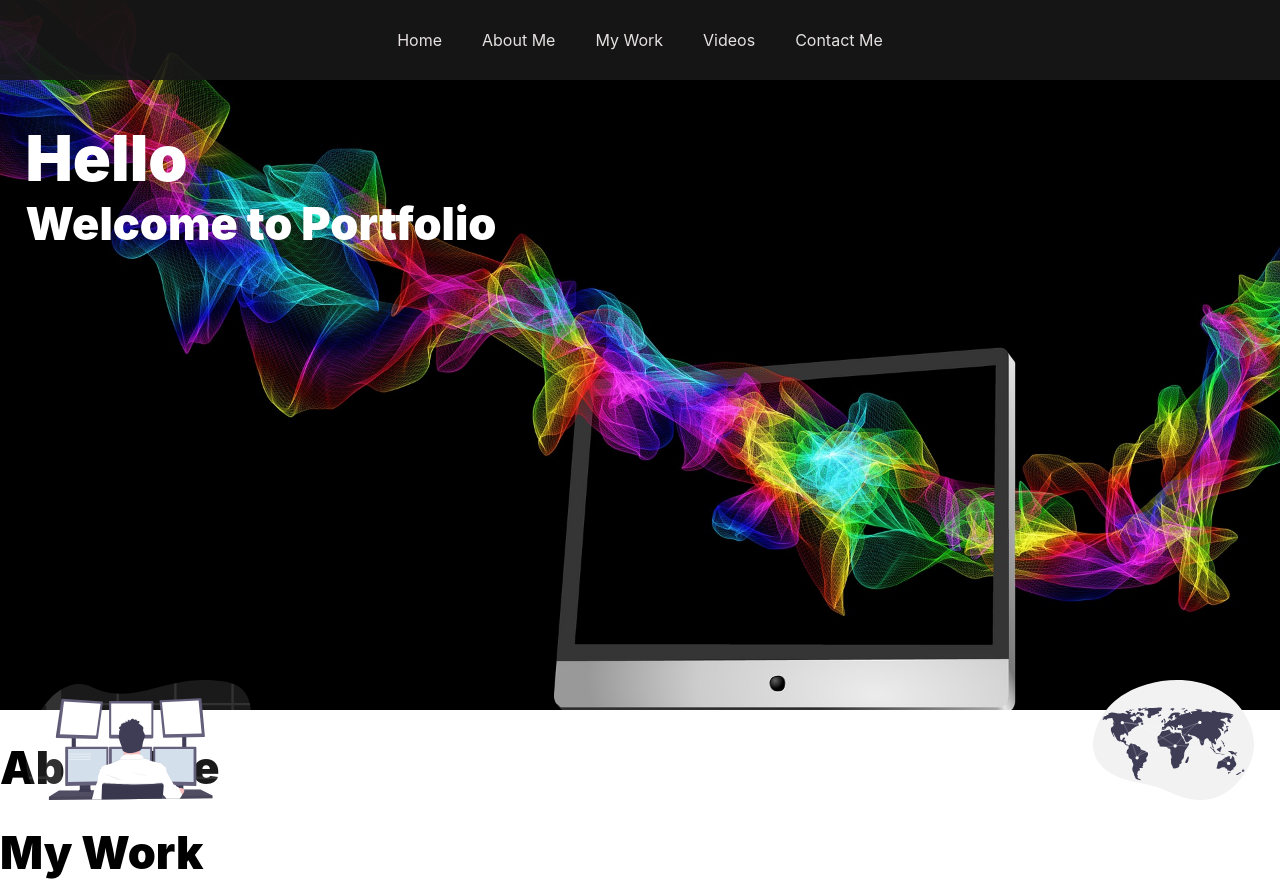
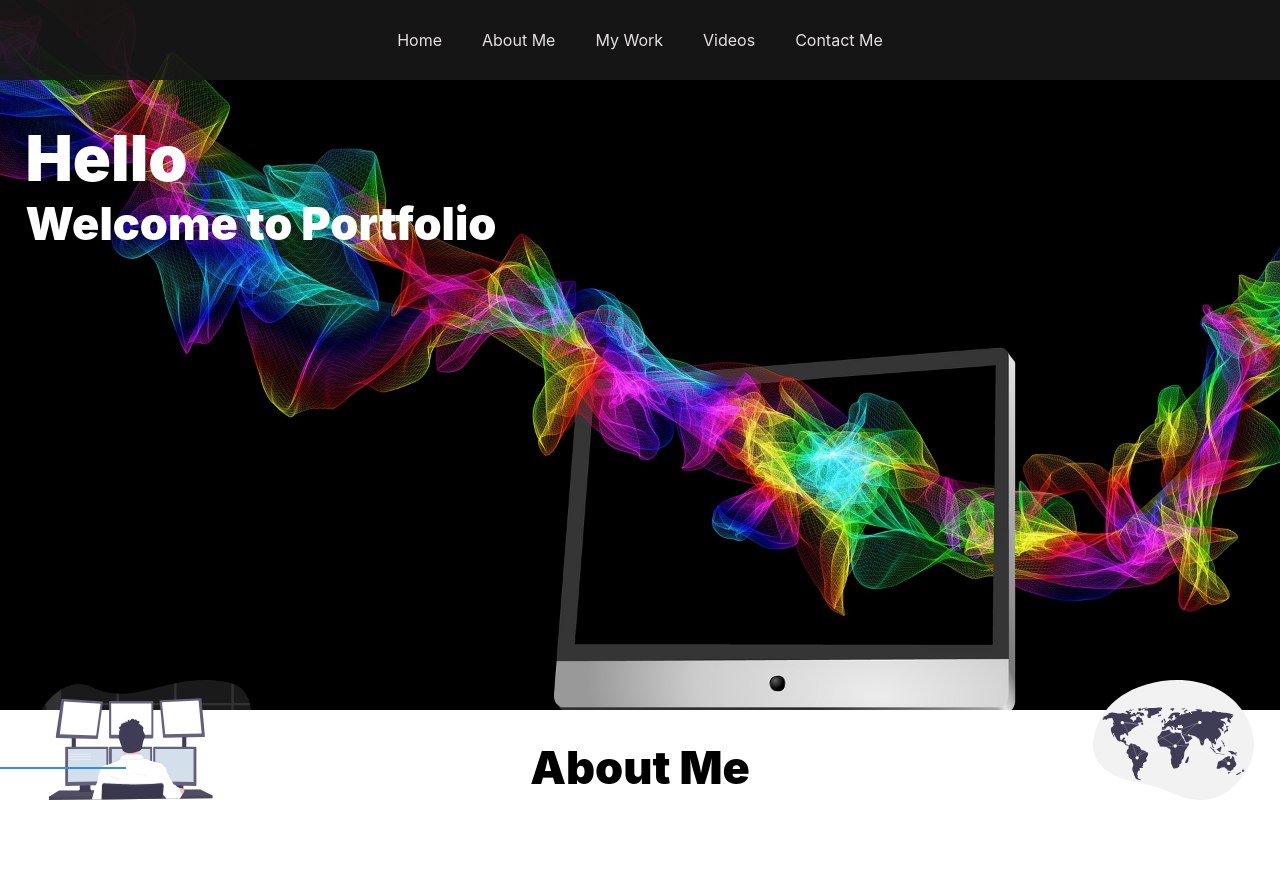
Before and after one commit to Hbrown16/React-Portfolio, a React (Create React App) app in the folder react-portfolio-haley/: page / in a window 1280 px wide. Shown: the top 890 px of the page. Built offline with nearby package versions, Linux system fonts and the light colour scheme.

Commit message:
styling about header

```diff
--- a/react-portfolio-haley/src/components/About/About.module.css
+++ b/react-portfolio-haley/src/components/About/About.module.css
@@ -0,0 +1 @@
+.Container {}
--- a/react-portfolio-haley/src/components/About/aboutme.js
+++ b/react-portfolio-haley/src/components/About/aboutme.js
@@ -1,9 +1,9 @@
 import classes from '../About/About.module.css'
-
+import PageHeader from '../PageHeader/PageHeader'
 const About = () => {
     return (
         <div>
-            <h1>About Me</h1>
+            <PageHeader title={'About Me'}/>
         </div>
     );
 }
--- a/react-portfolio-haley/src/components/PageHeader/PageHeader.module.css
+++ b/react-portfolio-haley/src/components/PageHeader/PageHeader.module.css
@@ -0,0 +1,14 @@
+.Container {
+    display: flex;
+    position: relative;
+    justify-content: center;
+    align-items: center;
+    padding-bottom: 2%;
+}
+
+.Container hr {
+    position: absolute;
+    left: 0;
+    width: 124px;
+    border: 1px solid #328cf2;
+}
```
